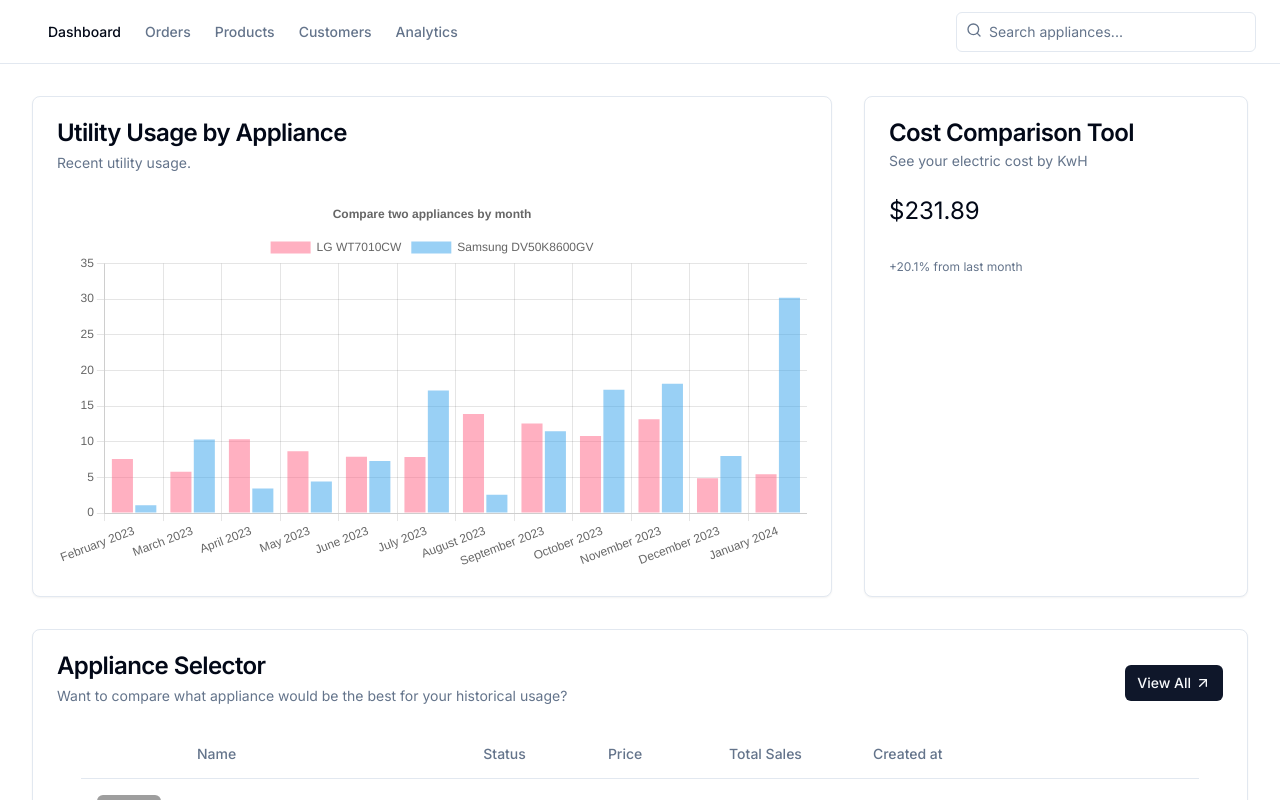
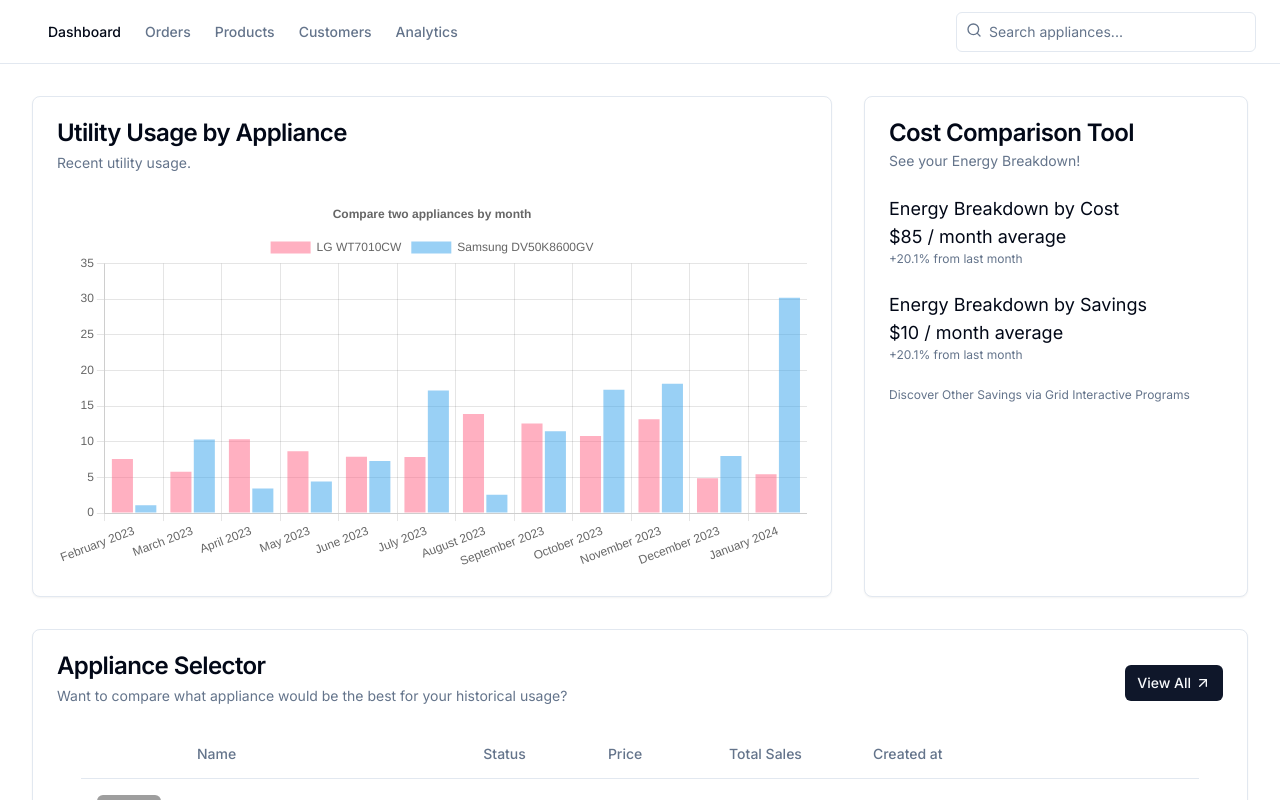
Before and after one commit to cesartheroman/install-frontend, a Next.js app: page /dashboard in a window 1280 px wide. Shown: the top 800 px of the page. Built offline with nearby package versions, Linux system fonts and the light colour scheme; grey boxes are pictures that could not be loaded.

Commit message:
feat(cost-comparison): fleshed out information to be shown

```diff
--- a/src/app/components/charts/LineChart.tsx
+++ /dev/null
@@ -1,62 +0,0 @@
-import React from "react";
-import {
-  Chart as ChartJS,
-  CategoryScale,
-  LinearScale,
-  PointElement,
-  LineElement,
-  Title,
-  Tooltip,
-  Legend,
-} from "chart.js";
-import { Line } from "react-chartjs-2";
-import { faker } from "@faker-js/faker";
-
-ChartJS.register(
-  CategoryScale,
-  LinearScale,
-  PointElement,
-  LineElement,
-  Title,
-  Tooltip,
-  Legend,
-);
-
-const options = {
-  responsive: true,
-  plugins: {
-    legend: {
-      position: "top" as const,
-    },
-    title: {
-      display: true,
-      text: "Chart.js Line Chart",
-    },
-  },
-};
-
-const labels = ["January", "February", "March", "April", "May", "June", "July"];
-
-const data = {
-  labels,
-  datasets: [
-    {
-      label: "Dataset 1",
-      data: labels.map(() => faker.datatype.number({ min: -1000, max: 1000 })),
-      borderColor: "rgb(255, 99, 132)",
-      backgroundColor: "rgba(255, 99, 132, 0.5)",
-    },
-    {
-      label: "Dataset 2",
-      data: labels.map(() => faker.datatype.number({ min: -1000, max: 1000 })),
-      borderColor: "rgb(53, 162, 235)",
-      backgroundColor: "rgba(53, 162, 235, 0.5)",
-    },
-  ],
-};
-
-const LineChart = () => {
-  return <Line className="chart" options={options} data={data} />;
-};
-
-export default LineChart;
--- a/src/app/dashboard/components/CostComparisonTool.tsx
+++ b/src/app/dashboard/components/CostComparisonTool.tsx
@@ -10,11 +10,30 @@ const CostComparisonTool = () => (
   <Card x-chunk="dashboard-01-chunk-5">
     <CardHeader>
       <CardTitle>Cost Comparison Tool</CardTitle>
-      <CardDescription>See your electric cost by KwH</CardDescription>
+      <CardDescription>See your Energy Breakdown!</CardDescription>
     </CardHeader>
     <CardContent className="grid gap-8">
-      <div className="text-2xl font-flex items-center gap-4">$231.89</div>
-      <p className="text-xs text-muted-foreground">+20.1% from last month</p>
+      <div className="text-lg font-flex items-center gap-4">
+        <p className="text-md font-flex items-center gap-4">
+          Energy Breakdown by Cost
+        </p>
+        $85 / month average
+        <p className="text-xs text-muted-foreground">+20.1% from last month</p>
+      </div>
+    </CardContent>
+    <CardContent className="grid gap-8">
+      <div className="text-lg font-flex items-center gap-4">
+        <p className="text-md font-flex items-center gap-4">
+          Energy Breakdown by Savings
+        </p>
+        $10 / month average
+        <p className="text-xs text-muted-foreground">+20.1% from last month</p>
+      </div>
+    </CardContent>
+    <CardContent className="grid gap-8">
+      <p className="text-xs text-muted-foreground">
+        Discover Other Savings via Grid Interactive Programs
+      </p>
     </CardContent>
   </Card>
 );
```
